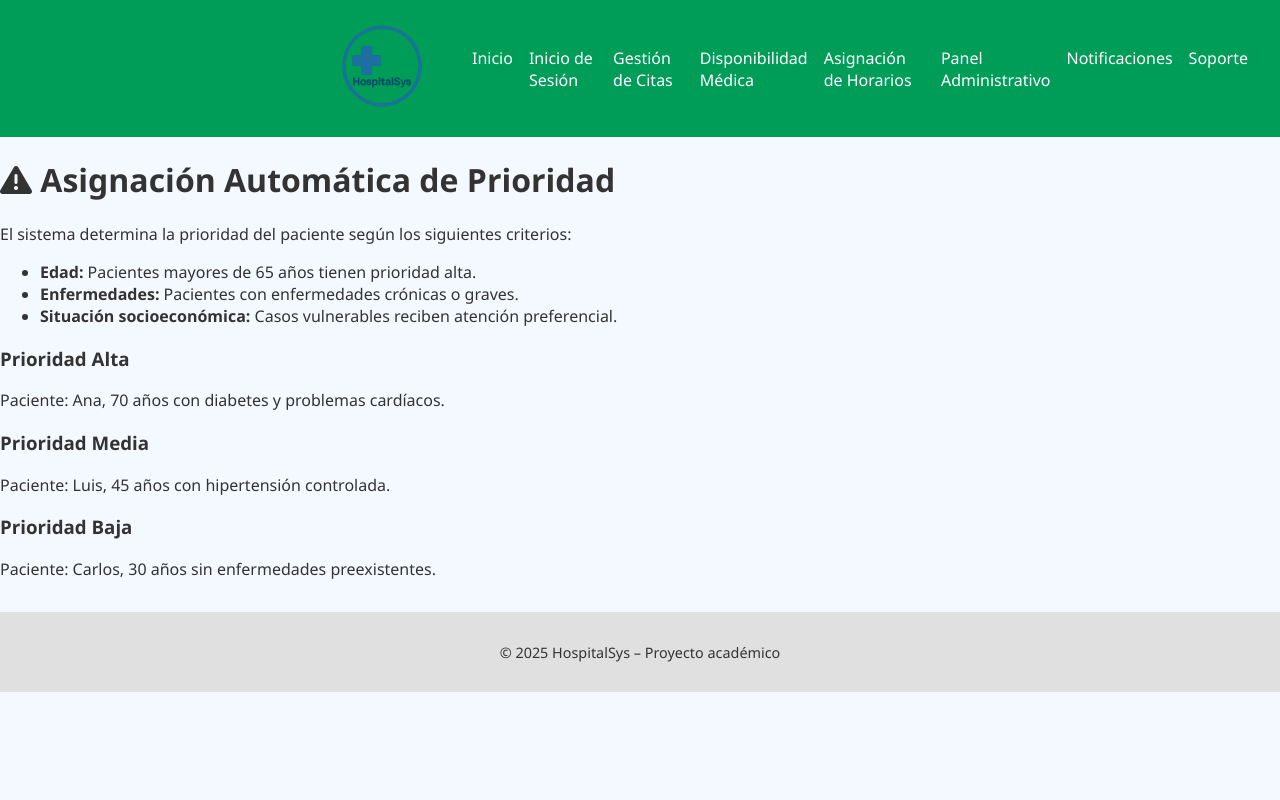
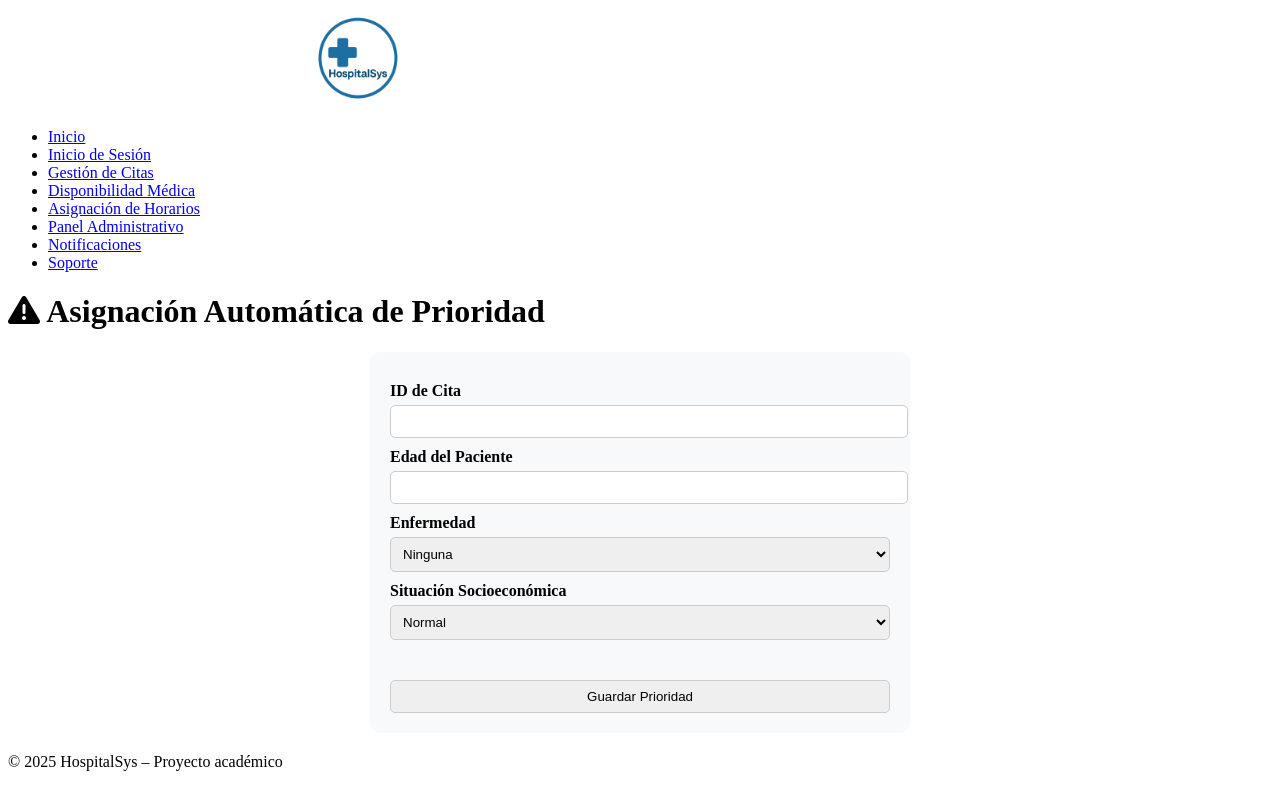
Before and after one commit to Immasis/SistemaHospitalario, a PHP site: page /prioridad.html in a window 1280 px wide. Run offline with PHP 8.4, Linux system fonts and the light colour scheme.

Commit message:
actualizacion para prioridad

```diff
--- a/BD.sql
+++ b/BD.sql
@@ -18,3 +18,5 @@
     created_at TIMESTAMP DEFAULT CURRENT_TIMESTAMP,
     updated_at TIMESTAMP DEFAULT CURRENT_TIMESTAMP ON UPDATE CURRENT_TIMESTAMP
 );
+
+ALTER TABLE citas ADD prioridad ENUM('alta', 'media', 'baja') DEFAULT 'media'; -- Para manejar la prioridad de las citas
--- a/citas/citas.html
+++ b/citas/citas.html
@@ -30,6 +30,8 @@
 
     <form id="formCita">
         <input type="text" name="paciente" placeholder="Nombre del paciente" required>
+        <input type="number" name="edad" placeholder="Edad" required>
+        <input type="text" name="enfermedad" placeholder="Enfermedad o condición">
         <input type="date" name="fecha" required>
         <input type="time" name="hora" required>
         <input type="text" name="especialidad" placeholder="Especialidad" required>
@@ -40,6 +42,7 @@
       <button type="submit" class="btn btn-primary">Solicitar Nueva Cita</button>
     </form>
 
+
     <table>
       <thead>
         <tr>
@@ -48,6 +51,7 @@
           <th>Hora</th>
           <th>Especialidad</th>
           <th>Estado</th>
+          <th>Prioridad</th> <!-- Nueva columna -->
           <th>Acciones</th>
         </tr>
       </thead>
@@ -55,6 +59,7 @@
         <!-- Aquí se cargan las citas con JS -->
       </tbody>
     </table>
+
   </main>
 
   <footer>
--- a/citas/gestioncitas.js
+++ b/citas/gestioncitas.js
@@ -14,6 +14,7 @@
                         <td>${cita.hora}</td>
                         <td>${cita.especialidad}</td>
                         <td><span class="status ${cita.estado.toLowerCase()}">${cita.estado}</span></td>
+                        <td><span class="prioridad ${cita.prioridad}">${cita.prioridad}</span></td>
                         <td>
                             <button class="btn-small btn-danger" onclick="eliminarCita(${cita.id})">Cancelar</button>
                         </td>
@@ -22,6 +23,7 @@
             });
         });
 }
+
 
 document.getElementById("formCita").addEventListener("submit", function(e) {
     e.preventDefault();
--- a/prioridad.html
+++ b/prioridad.html
@@ -4,11 +4,38 @@
   <meta charset="UTF-8" />
   <meta name="viewport" content="width=device-width, initial-scale=1" />
   <title>Asignación de Prioridad - HospitalSys</title>
-  <link rel="stylesheet" href="styles.css" />
-  <link
-    rel="stylesheet"
-    href="https://cdnjs.cloudflare.com/ajax/libs/font-awesome/6.4.0/css/all.min.css"
-  />
+  <link rel="stylesheet" href="styles(1).css" />
+  <link rel="stylesheet" href="https://cdnjs.cloudflare.com/ajax/libs/font-awesome/6.4.0/css/all.min.css"/>
+  <style>
+    .form-container {
+      max-width: 500px;
+      margin: 20px auto;
+      background: #f8f9fa;
+      padding: 20px;
+      border-radius: 10px;
+    }
+    .form-container label {
+      display: block;
+      margin-top: 10px;
+      font-weight: bold;
+    }
+    .form-container input, .form-container select, .form-container button {
+      width: 100%;
+      padding: 8px;
+      margin-top: 5px;
+      border-radius: 5px;
+      border: 1px solid #ccc;
+    }
+    .priority-result {
+      margin-top: 15px;
+      padding: 10px;
+      border-radius: 5px;
+      font-weight: bold;
+    }
+    .alta { background-color: #f8d7da; color: #721c24; }
+    .media { background-color: #fff3cd; color: #856404; }
+    .baja { background-color: #d4edda; color: #155724; }
+  </style>
 </head>
 <body>
   <nav class="navbar">
@@ -30,30 +57,66 @@
 
   <main class="section">
     <h1><i class="fas fa-triangle-exclamation"></i> Asignación Automática de Prioridad</h1>
-    <p>El sistema determina la prioridad del paciente según los siguientes criterios:</p>
-    <ul class="priority-list">
-      <li><strong>Edad:</strong> Pacientes mayores de 65 años tienen prioridad alta.</li>
-      <li><strong>Enfermedades:</strong> Pacientes con enfermedades crónicas o graves.</li>
-      <li><strong>Situación socioeconómica:</strong> Casos vulnerables reciben atención preferencial.</li>
-    </ul>
-    <div class="priority-examples">
-      <div class="priority-card high">
-        <h3>Prioridad Alta</h3>
-        <p>Paciente: Ana, 70 años con diabetes y problemas cardíacos.</p>
-      </div>
-      <div class="priority-card medium">
-        <h3>Prioridad Media</h3>
-        <p>Paciente: Luis, 45 años con hipertensión controlada.</p>
-      </div>
-      <div class="priority-card low">
-        <h3>Prioridad Baja</h3>
-        <p>Paciente: Carlos, 30 años sin enfermedades preexistentes.</p>
-      </div>
+
+    <div class="form-container">
+      <form method="POST" action="guardar_prioridad.php" onsubmit="return asignarPrioridad()">
+        <label>ID de Cita</label>
+        <input type="number" name="id_cita" required>
+
+        <label>Edad del Paciente</label>
+        <input type="number" id="edad" required>
+
+        <label>Enfermedad</label>
+        <select id="enfermedad">
+          <option value="ninguna">Ninguna</option>
+          <option value="cronica">Crónica</option>
+          <option value="grave">Grave</option>
+        </select>
+
+        <label>Situación Socioeconómica</label>
+        <select id="situacion">
+          <option value="normal">Normal</option>
+          <option value="vulnerable">Vulnerable</option>
+        </select>
+
+        <input type="hidden" name="prioridad" id="prioridad">
+
+        <div id="resultado" class="priority-result"></div>
+
+        <button type="submit">Guardar Prioridad</button>
+      </form>
     </div>
   </main>
 
   <footer>
     <p>&copy; 2025 HospitalSys – Proyecto académico</p>
   </footer>
+
+  <script>
+    function asignarPrioridad() {
+      let edad = parseInt(document.getElementById("edad").value);
+      let enfermedad = document.getElementById("enfermedad").value;
+      let situacion = document.getElementById("situacion").value;
+      let prioridad = "Baja";
+      let resultado = document.getElementById("resultado");
+
+      if (edad > 65 || enfermedad === "grave" || situacion === "vulnerable") {
+        prioridad = "Alta";
+        resultado.className = "priority-result alta";
+        resultado.innerText = "Prioridad Alta asignada automáticamente.";
+      } else if (edad >= 45 || enfermedad === "cronica") {
+        prioridad = "Media";
+        resultado.className = "priority-result media";
+        resultado.innerText = "Prioridad Media asignada automáticamente.";
+      } else {
+        prioridad = "Baja";
+        resultado.className = "priority-result baja";
+        resultado.innerText = "Prioridad Baja asignada automáticamente.";
+      }
+
+      document.getElementById("prioridad").value = prioridad;
+      return true;
+    }
+  </script>
 </body>
 </html>
```
Also changed, not shown: citas/agregar_cita.php (+19 -4 lines), citas/get_citas.php (+8 -1 lines), guardar_prioridad.php (added, +17 -0 lines), soporte.html (line endings or trailing spaces). Lines whose indentation alone changed are shown as unchanged.
